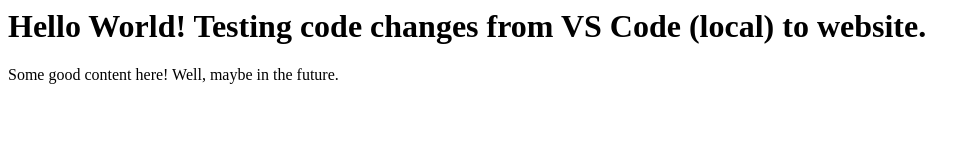
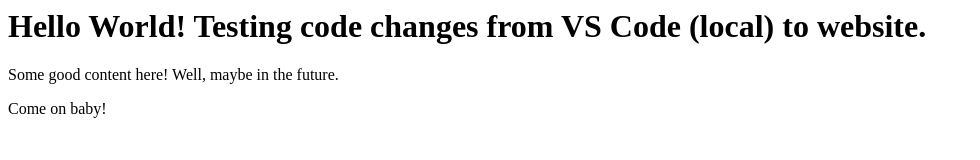
Before and after one commit to wickahead/hello_world, a plain HTML site: page index.html in a window 1280 px wide. Shown: the whole page, without its empty margins (0-980 px from the left). Drawn offline with Linux system fonts and the light colour scheme.

Commit message:
updated index page to trigger GHA.

```diff
--- a/index.html
+++ b/index.html
@@ -5,5 +5,6 @@
   <body>
     <h1>Hello World! Testing code changes from VS Code (local) to website.</h1>
     <p>Some good content here! Well, maybe in the future.</p>
+    <p>Come on baby!</p>
   </body>
 </html>
```
